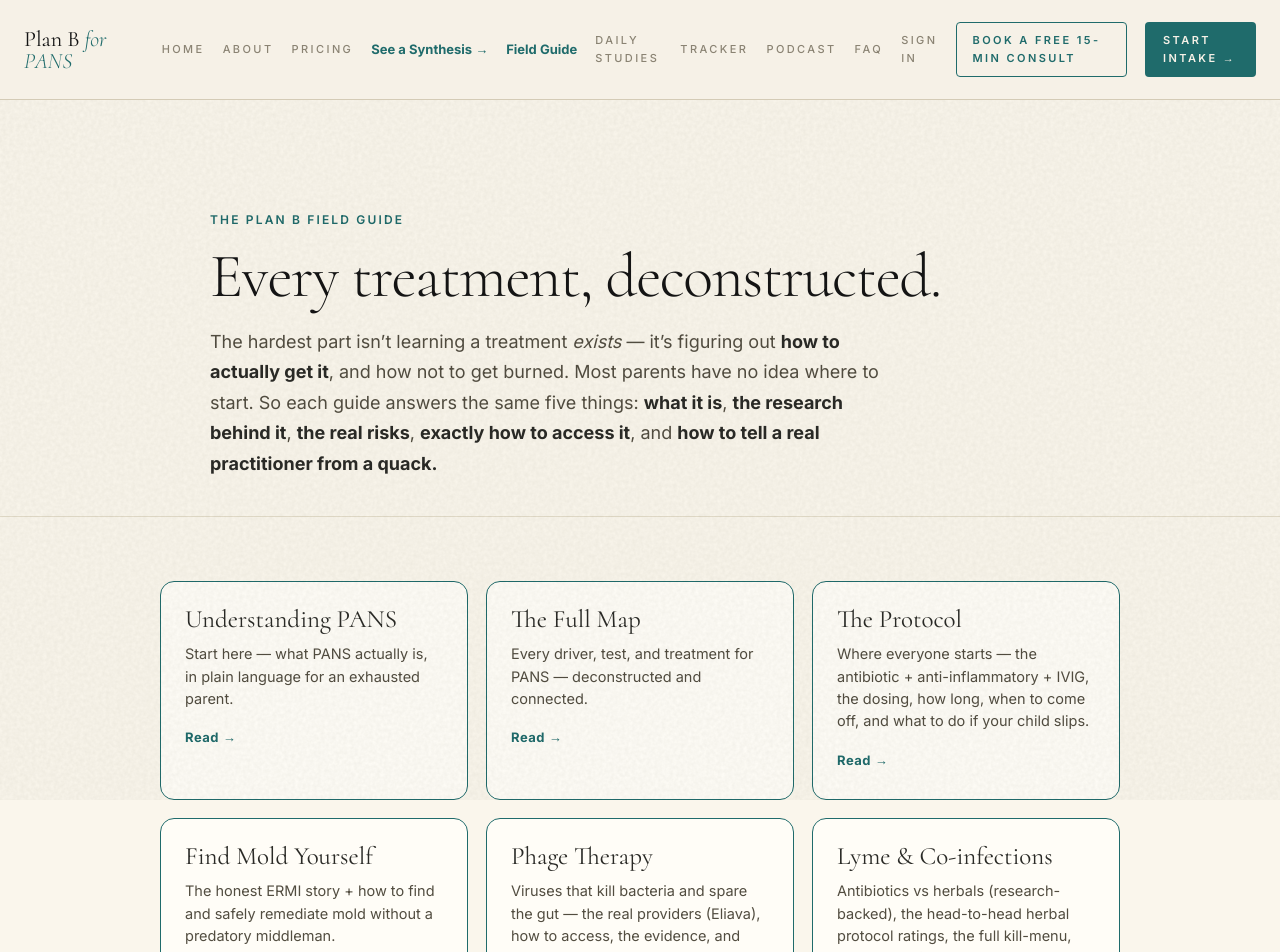
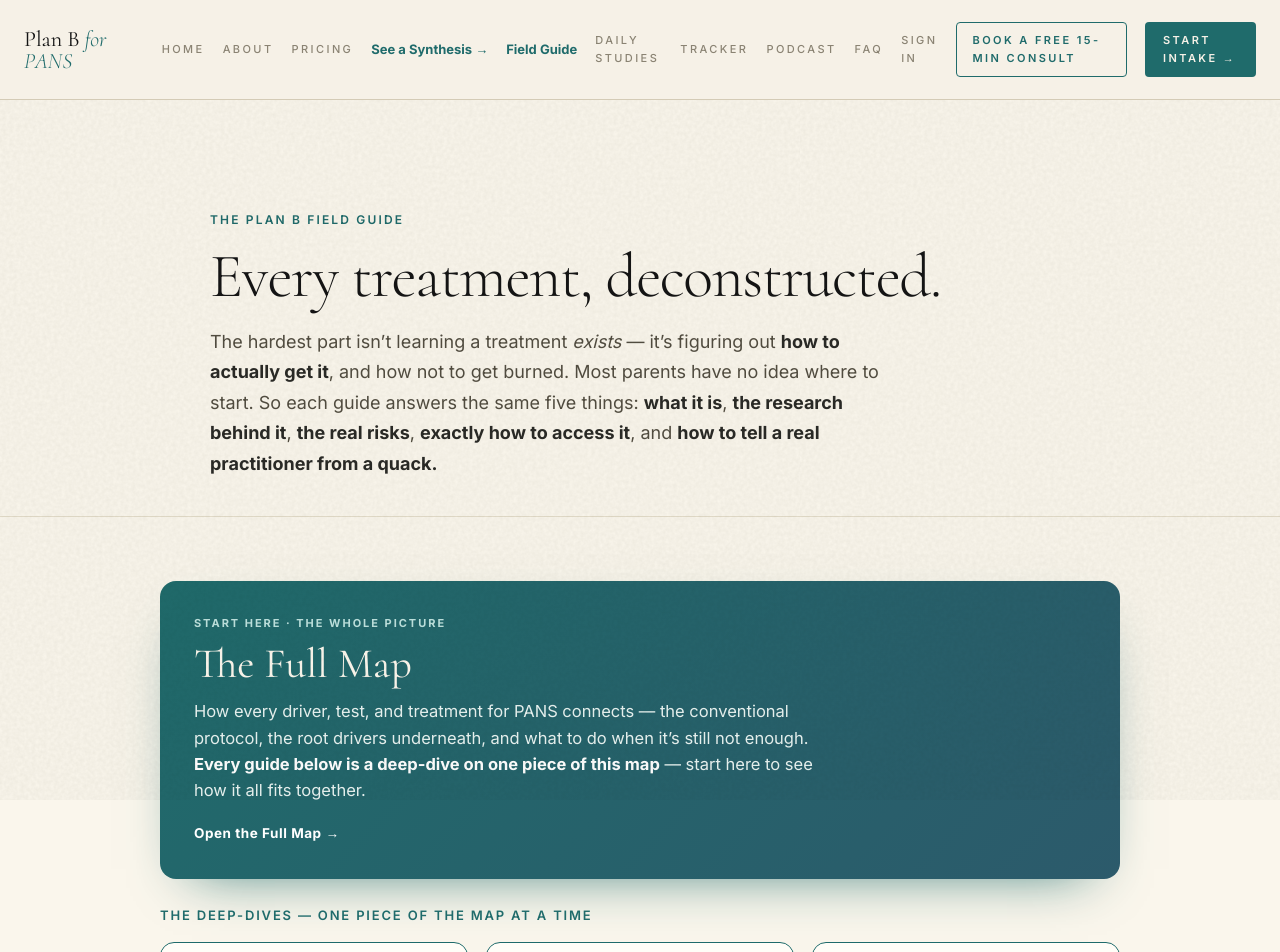
Before and after one commit to myleshorton/planb-pans, a Next.js app: page /learn in a window 1280 px wide. Shown: the top 952 px of the page. Built offline with nearby package versions, Linux system fonts and the light colour scheme.

Commit message:
field guide hub: feature 'The Full Map' as a highlighted hero (not just a card) — framed as the orienting overview; 'every guide below is a deep-dive on one piece of this map'

```diff
--- a/app/learn/page.tsx
+++ b/app/learn/page.tsx
@@ -18,7 +18,6 @@ type Item = { title: string; blurb: string; href?: string }
 
 const LIVE: Item[] = [
   { title: 'Understanding PANS', blurb: 'Start here — what PANS actually is, in plain language for an exhausted parent.', href: '/understanding-pans.html' },
-  { title: 'The Full Map', blurb: 'Every driver, test, and treatment for PANS — deconstructed and connected.', href: '/deconstructing-pans.html' },
   { title: 'The Protocol', blurb: 'Where everyone starts — the antibiotic + anti-inflammatory + IVIG, the dosing, how long, when to come off, and what to do if your child slips.', href: '/deconstructing-pans.html#protocol' },
   { title: 'Find Mold Yourself', blurb: 'The honest ERMI story + how to find and safely remediate mold without a predatory middleman.', href: '/find-mold.html' },
   { title: 'Phage Therapy', blurb: 'Viruses that kill bacteria and spare the gut — the real providers (Eliava), how to access, the evidence, and how to spot a quack.', href: '/phage.html' },
@@ -55,6 +54,14 @@ export default function LearnPage() {
 
       <section style={{ padding: 'clamp(36px, 6vw, 64px) 24px' }}>
         <div className="pb-container" style={{ maxWidth: 960, margin: '0 auto' }}>
+          <a href="/deconstructing-pans.html" style={{ display: 'block', textDecoration: 'none', background: 'linear-gradient(135deg, #1F6B6B, #2c5a6b)', color: '#fdf8ee', borderRadius: 16, padding: 'clamp(24px,4vw,34px)', marginBottom: 26, boxShadow: '0 22px 54px -32px rgba(31,107,107,0.95)' }}>
+            <p style={{ fontSize: 11, letterSpacing: '0.18em', textTransform: 'uppercase', fontWeight: 700, color: '#bfe3df', margin: '0 0 10px' }}>Start here · the whole picture</p>
+            <p style={{ fontFamily: 'var(--font-cormorant)', fontWeight: 400, fontSize: 'clamp(28px, 4.6vw, 42px)', lineHeight: 1.05, margin: '0 0 12px' }}>The Full Map</p>
+            <p style={{ fontSize: 16.5, lineHeight: 1.6, color: '#eaf4f2', margin: '0 0 16px', maxWidth: 640 }}>How every driver, test, and treatment for PANS connects — the conventional protocol, the root drivers underneath, and what to do when it&rsquo;s still not enough. <strong style={{ color: '#fff' }}>Every guide below is a deep-dive on one piece of this map</strong> — start here to see how it all fits together.</p>
+            <span style={{ fontSize: 13.5, fontWeight: 700, color: '#fff', letterSpacing: '0.04em' }}>Open the Full Map &rarr;</span>
+          </a>
+
+          <p style={{ fontSize: 13, color: teal, letterSpacing: '0.14em', textTransform: 'uppercase', fontWeight: 600, margin: '0 0 16px' }}>The deep-dives — one piece of the map at a time</p>
           <div style={{ display: 'grid', gridTemplateColumns: 'repeat(auto-fit, minmax(260px, 1fr))', gap: 18 }}>
             {LIVE.map((it) => (
               <a key={it.title} href={it.href} style={{ display: 'block', textDecoration: 'none', background: card, border: `1.5px solid ${teal}`, borderRadius: 14, padding: '24px 24px 26px' }}>
```
